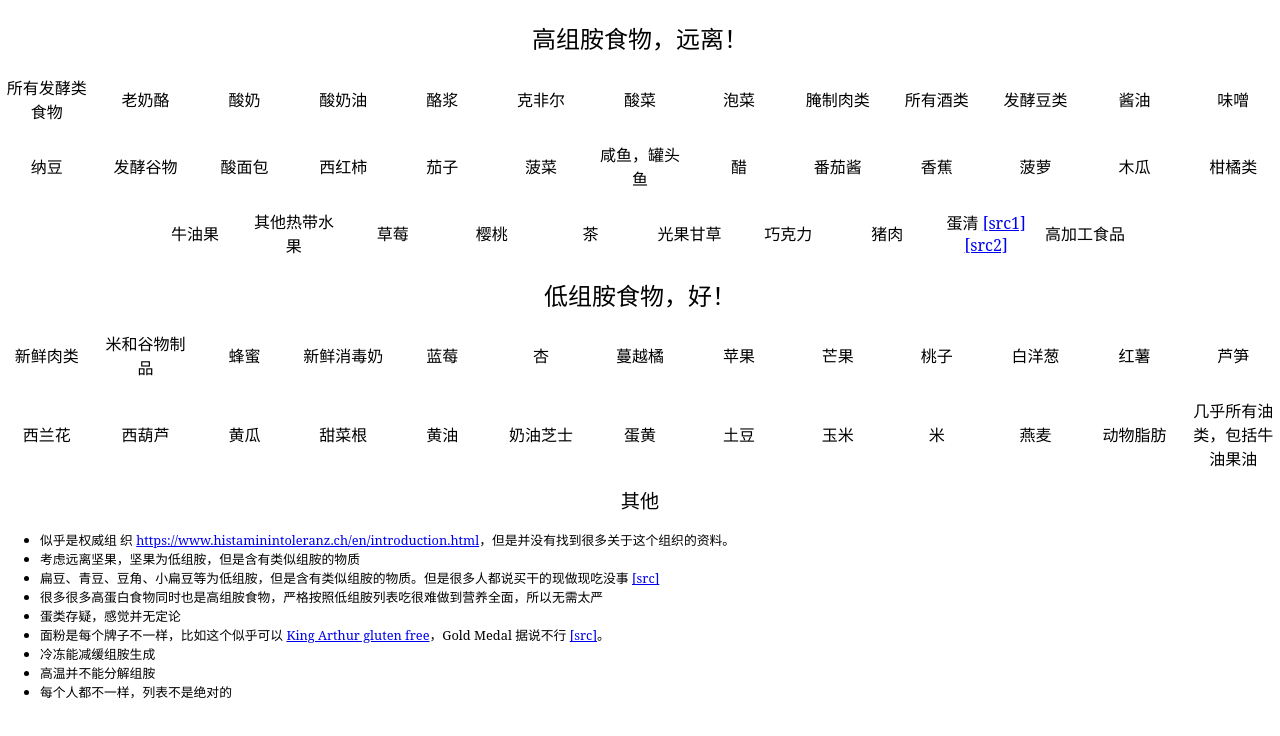
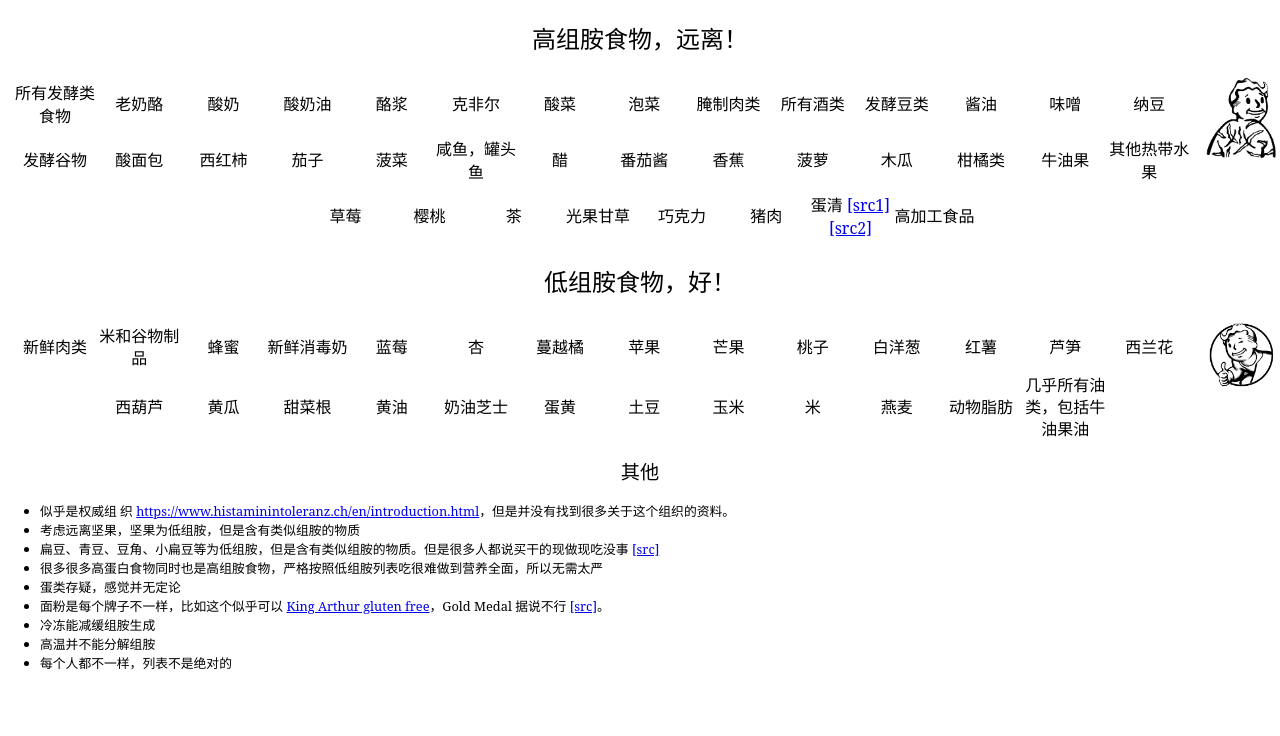
Before and after one commit to MetroWind/histamine-food, a plain HTML site: page index.html in a window 1280 px wide. Drawn offline with Linux system fonts and the light colour scheme.

Commit message:
Add illustrations :->

```diff
--- a/index.html
+++ b/index.html
@@ -7,7 +7,6 @@
     <meta property="og:type" content="website" />
     <meta property="og:url" content="https://metrowind.github.io/histamine-food/" />
     <meta property="og:description" content="对组胺敏感人群的建议" />
-
     <style>
       body
       {
@@ -25,18 +24,27 @@
       section.Grid > ul
       {
           list-style: none;
-          display: flex;
-          flex-wrap: wrap;
           text-align: center;
           padding-left: unset;
-          align-items: center;
-          gap: 0.5cm;
-          justify-content: center;
+          line-height: 3.5;
       }
 
       section.Grid > ul > li
       {
           width: 5rem;
+          display: inline-block;
+          line-height: 1.4;
+          vertical-align: middle;
+      }
+
+      .Illustration
+      {
+          float: right;
+      }
+
+      .Illustration > img
+      {
+          max-width: 2cm;
       }
 
       #Notes
@@ -49,6 +57,7 @@
   <body>
     <section class="Grid">
       <h2>高组胺食物，远离！</h2>
+      <div class="Illustration"><img src="imgs/HideOfScars.webp" /></div>
       <ul>
         <li>所有发酵类食物</li>
         <li>老奶酪</li>
@@ -90,6 +99,7 @@
     </section>
     <section class="Grid">
       <h2>低组胺食物，好！</h2>
+      <div class="Illustration"><img src="imgs/Vaultboywink.webp" /></div>
       <ul>
         <li>新鲜肉类</li>
         <li>米和谷物制品</li>
```
Also changed, not shown: imgs/HideOfScars.webp (added), imgs/Vaultboywink.webp (added).
